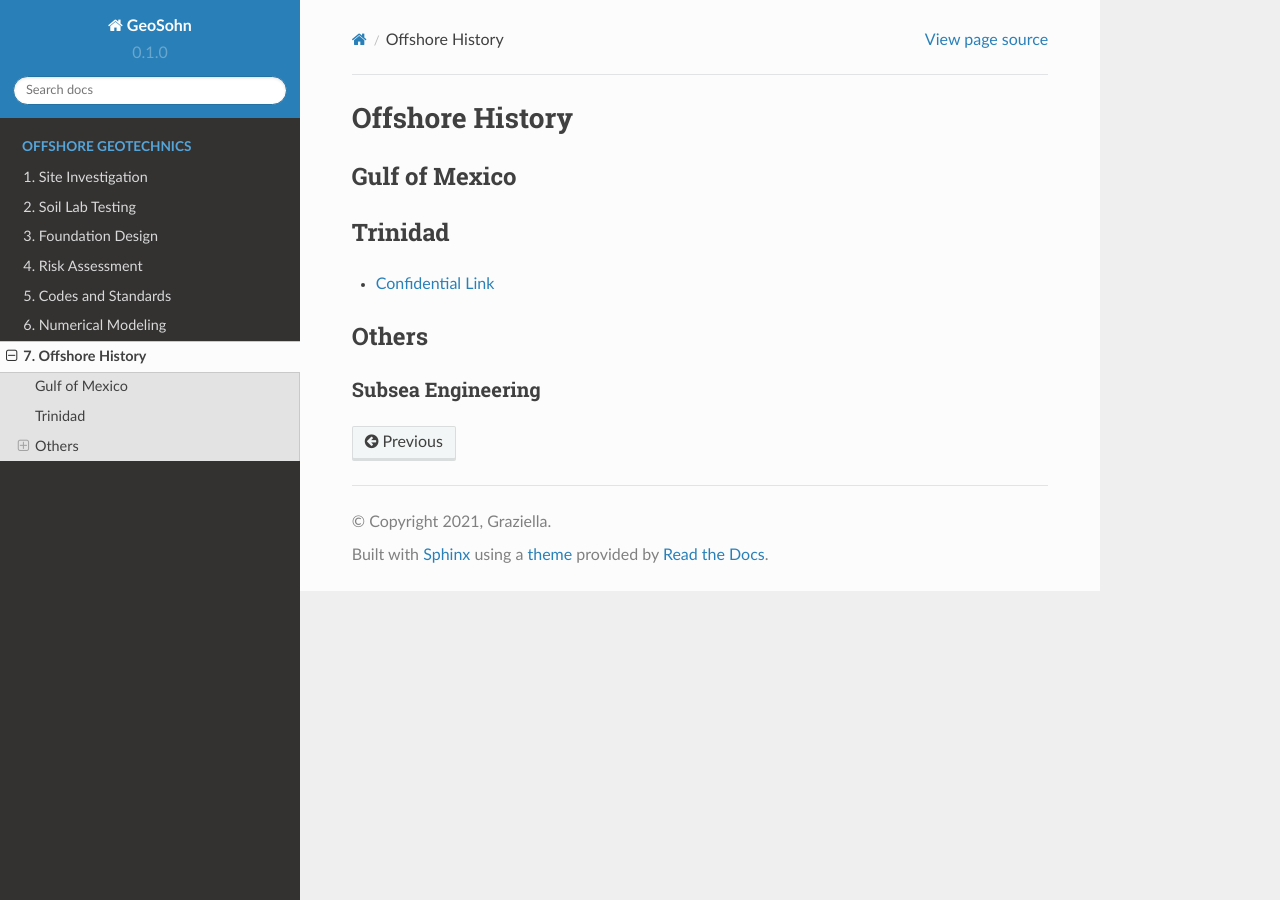
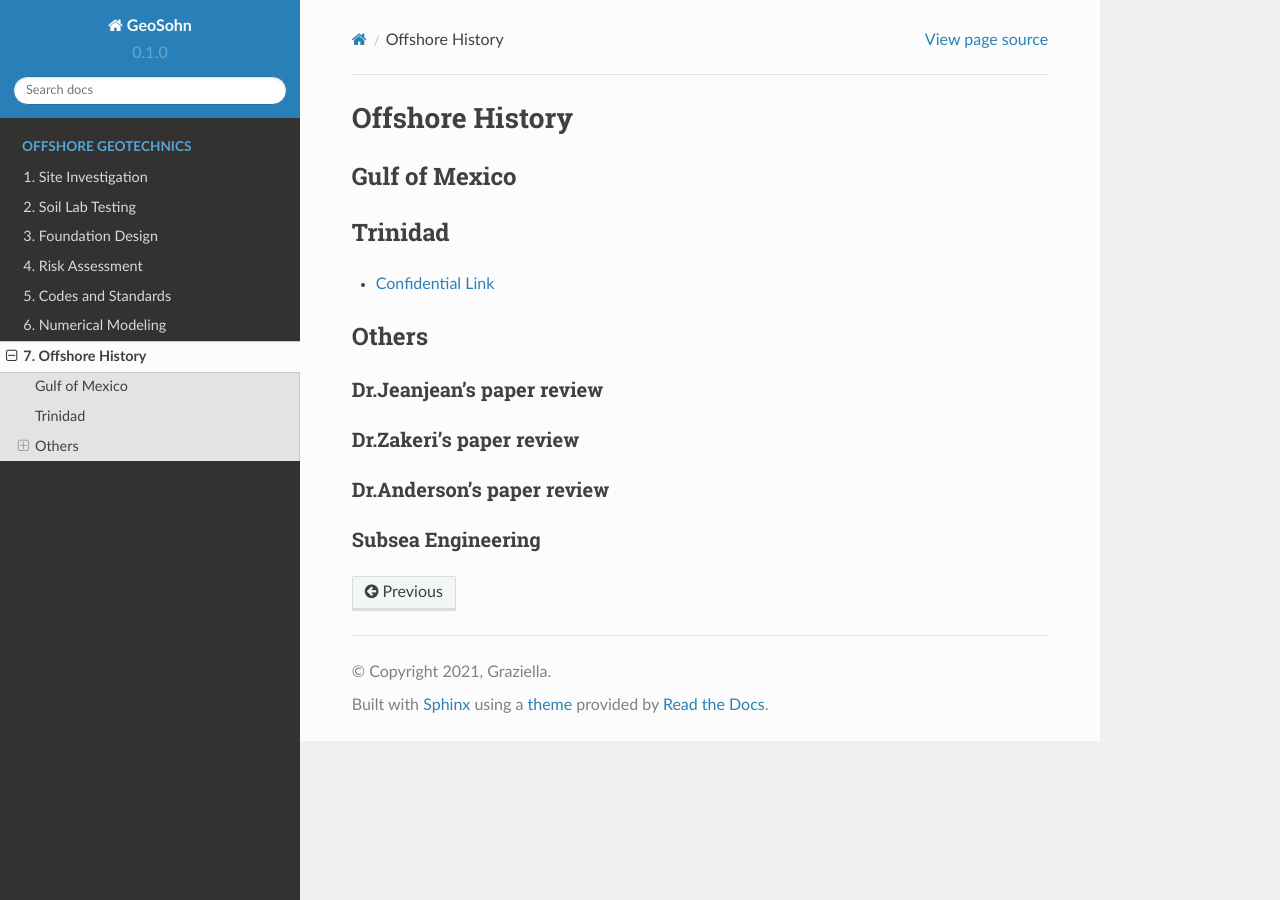
Before and after one commit to jrson11/GeoSohn, a Sphinx documentation site: the page built from docs/source/7-Offshore_History.rst, in a window 1280 px wide. Built offline with Sphinx 7.4.7 and the Read the Docs theme 2.0.0, drawn with Linux system fonts in a browser that asks for light colours; pages that are not in the unit, such as notebooks, are missing from menus.

Commit message:
Update 7-Offshore_History.rst

```diff
--- a/docs/source/7-Offshore_History.rst
+++ b/docs/source/7-Offshore_History.rst
@@ -15,5 +15,15 @@ Trinidad
 Others
 ---------
 
+Dr.Jeanjean's paper review
+..........................
+
+
+Dr.Zakeri's paper review
+..........................
+
+Dr.Anderson's paper review
+..........................
+
 Subsea Engineering
 ...................
```
